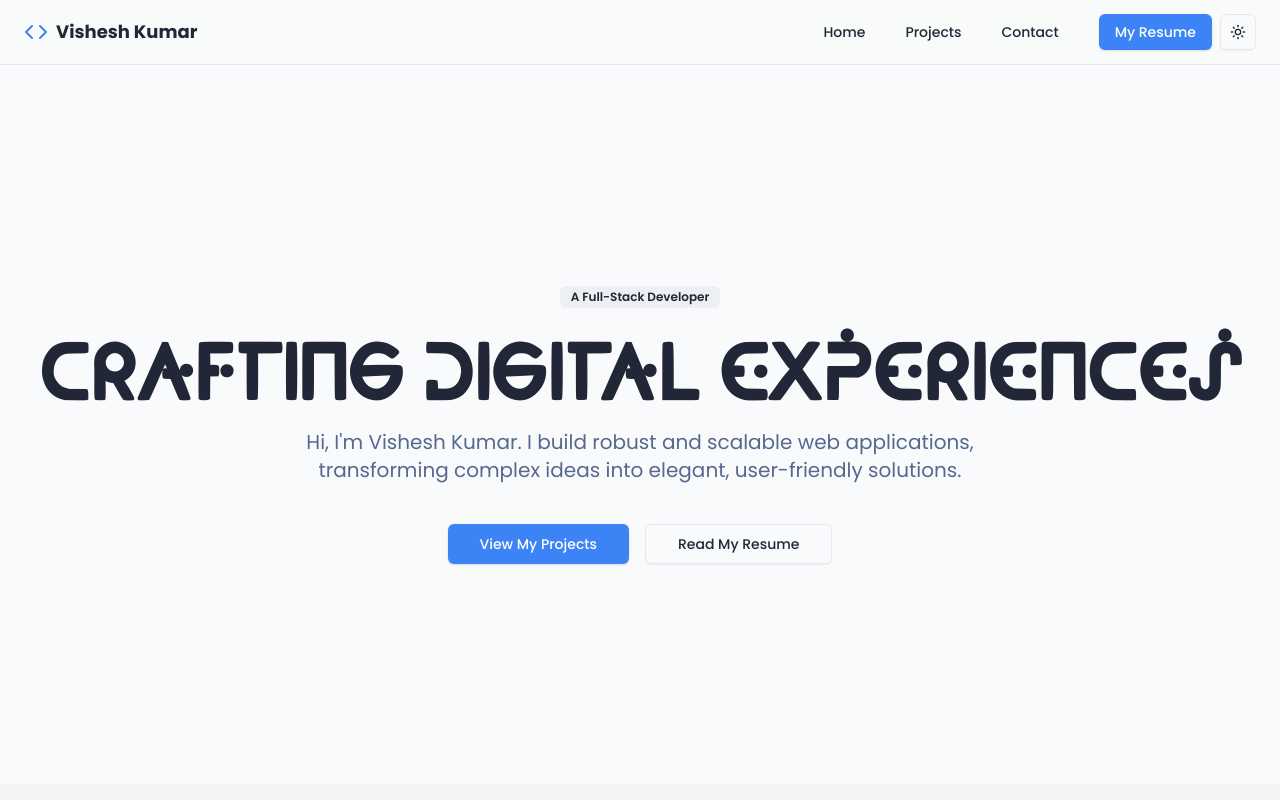
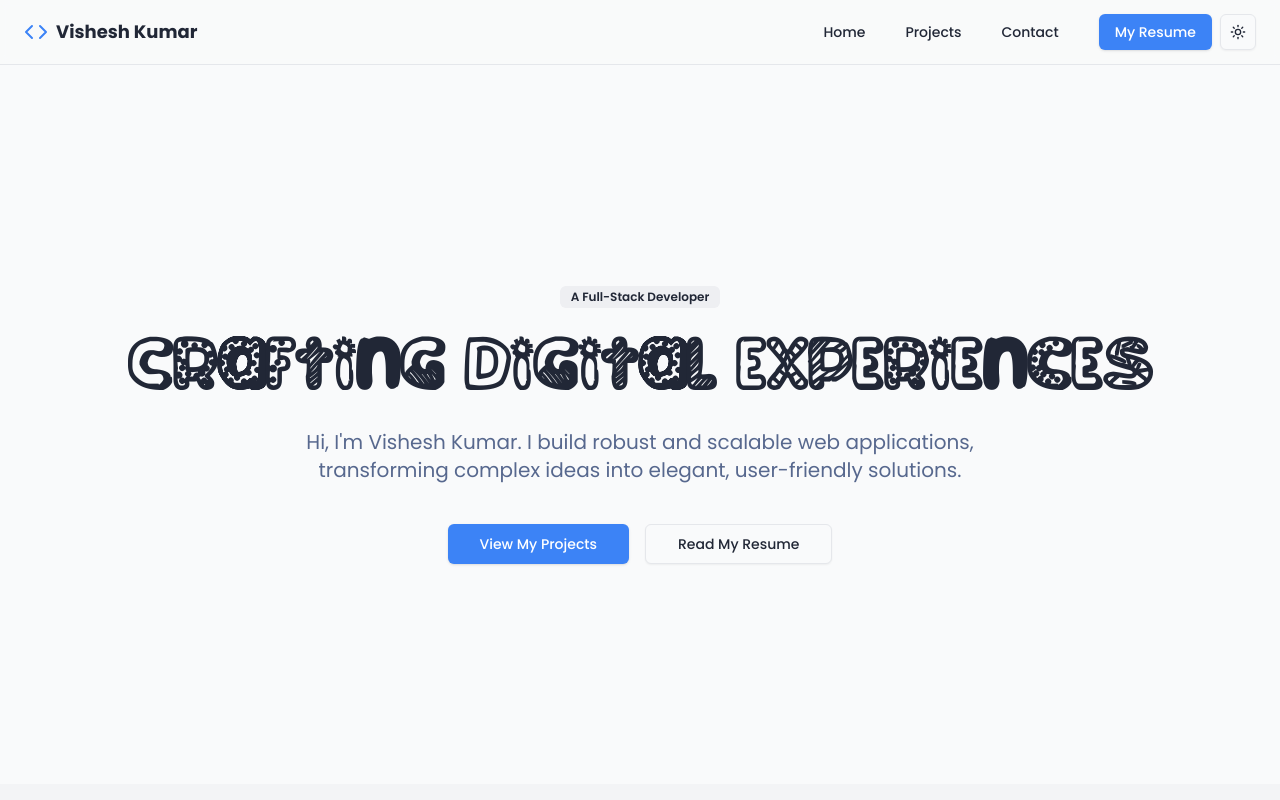
Before and after one commit to visheshraghuvanshi/visheshraghuvanshi.in, a Next.js app: page / in a window 1280 px wide. Shown: the top 800 px of the page. Built offline with nearby package versions, Linux system fonts and the light colour scheme.

Commit message:
update font and adjust letter-spacing

```diff
--- a/src/app/contact/page.tsx
+++ b/src/app/contact/page.tsx
@@ -25,7 +25,7 @@ export default function ContactPage() {
           transition={{ duration: 0.7 }}
           className="text-center max-w-2xl mx-auto"
         >
-          <h1 className="font-serif text-4xl md:text-6xl font-bold tracking-tighter mb-4">Get In Touch</h1>
+          <h1 className="font-serif text-4xl md:text-6xl font-bold tracking-wide mb-4">Get In Touch</h1>
           <p className="text-lg text-muted-foreground">
             Whether you have a project idea, a question, or just want to connect, I&apos;d love to hear from you.
           </p>
--- a/src/app/layout.tsx
+++ b/src/app/layout.tsx
@@ -15,7 +15,7 @@ const poppins = Poppins({
 });
 
 const foundation = localFont({
-  src: '../fonts/FoundationOne.ttf',
+  src: '../fonts/SoRandom.ttf',
   display: 'swap',
   variable: '--font-foundation',
 });
--- a/src/app/page.tsx
+++ b/src/app/page.tsx
@@ -34,7 +34,7 @@ export default function Home() {
               A Full-Stack Developer
             </Badge>
             {/* --- FONT APPLIED HERE --- */}
-            <h1 className="font-serif text-4xl md:text-7xl font-bold tracking-tighter mb-6">
+            <h1 className="font-serif text-4xl md:text-7xl font-bold tracking-wide mb-6">
               Crafting Digital Experiences
             </h1>
             <p className="max-w-2xl mx-auto text-lg md:text-xl text-muted-foreground mb-10">
--- a/src/app/projects/page.tsx
+++ b/src/app/projects/page.tsx
@@ -44,7 +44,7 @@ export default function ProjectsPage() {
           transition={{ duration: 0.7 }}
           className="text-center max-w-2xl mx-auto"
         >
-          <h1 className="font-serif text-4xl md:text-6xl font-bold tracking-tighter mb-4">My Work</h1>
+          <h1 className="font-serif text-4xl md:text-6xl font-bold tracking-wide mb-4">My Work</h1>
           <p className="text-lg text-muted-foreground">
             A collection of my projects that demonstrate my skills in turning ideas into functional and user-friendly applications.
           </p>
```
Also changed, not shown: src/fonts/FoundationOne.ttf (deleted), src/fonts/SoRandom.ttf (added).
